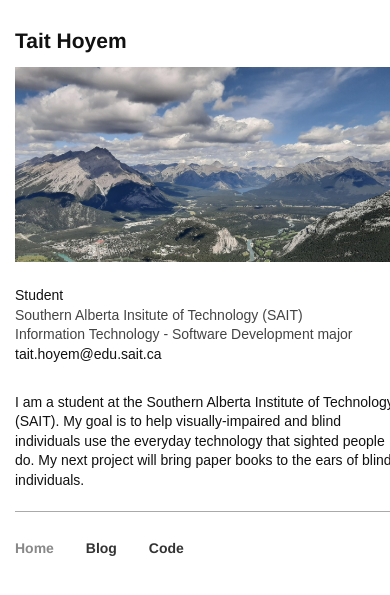
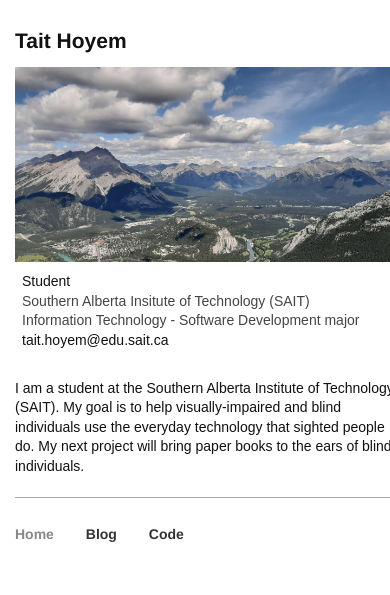
Before and after one commit to TTWNO/tait.tech, a Jekyll site: the page built from index.html, in a window 390 px wide. Shown: the top 595 px of the page. Built offline with Jekyll 4.4.1, drawn with Linux system fonts in a browser that asks for light colours.

Commit message:
Actually fix mobile error

```diff
--- a/_sass/main.scss
+++ b/_sass/main.scss
@@ -58,7 +58,7 @@
   body {
     width: 100%;
   }
-  #text{
+  #info{
     margin: 0 7px;
   }
 }
```
Also changed, not shown: 3 other files.
